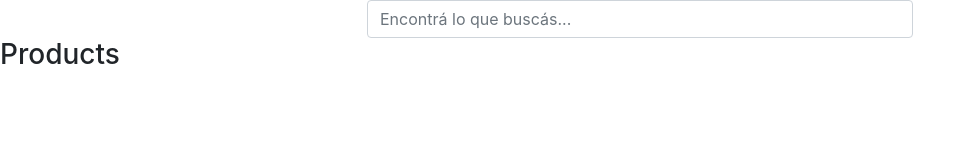
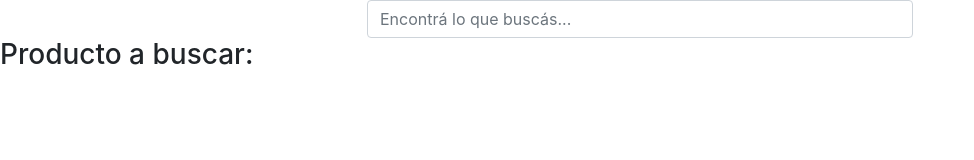
Before and after one commit to flordemol/Proyecto-MeLi-con-React, a React (Create React App) app: page /products in a window 1280 px wide. Shown: the top 160 px of the page, without its empty margins (0-974 px from the left). Built offline with nearby package versions, Linux system fonts and the light colour scheme.

Commit message:
Manejar estado de busqueda pasando props a Header y Products

```diff
--- a/src/App.js
+++ b/src/App.js
@@ -1,8 +1,13 @@
+import { useState } from 'react';
 import Routes from './Routes/';
 
 function App() {
+
+  const [search, setSearch] = useState(null);
+  const handlerSearch = (product) => setSearch(product);
+
   return (
-    <Routes />
+    <Routes search={search} handlerSearch={handlerSearch}/>
   );
 }
 
--- a/src/Components/Header/Header.js
+++ b/src/Components/Header/Header.js
@@ -1,8 +1,21 @@
-import React, { useState } from 'react';
+import React from 'react';
 import { Container, Row, Col, Form, Button } from 'react-bootstrap';
+import { useHistory } from 'react-router-dom';
 
-const Header = React.memo(() => {
-    const search = (e) => {}
+const Header = React.memo(({handlerSearch}) => {
+
+    const history = useHistory();
+
+    const search = (e) => {
+        // e.target[0].value
+        e.preventDefault();
+        const [{value}] = e.target;
+        const trimValue = value.trim();
+        if(trimValue){
+            handlerSearch(trimValue);
+            history.push(`/products?search=${trimValue}`);
+        }
+    }
 
     return (
         <Container>
--- a/src/Pages/Products/Products.js
+++ b/src/Pages/Products/Products.js
@@ -1,9 +1,14 @@
-const Products = () => {
+import PropTypes from "prop-types";
+
+const Products = ({search}) => {
     return (
         <>
-            <h3>Products</h3>
+            <h3>Producto a buscar: {search}</h3>
         </>
      );
 }
 
+Products.propTypes = {
+    search: PropTypes.string,
+}
 export default Products;
--- a/src/Routes/index.js
+++ b/src/Routes/index.js
@@ -4,13 +4,15 @@ import Header from "./../Components/Header/Header";
 import Products from "./../Pages/Products";
 
 
-const Routes = () => {
+const Routes = ({ search, handlerSearch }) => {
     return (
         <Router>
-            <Header />
+            <Header handlerSearch={handlerSearch} />
             <Switch>
                 <Route path="/" exact component={Home}/>
-                <Route path="/products" component={Products}/>
+                <Route path="/products">
+                    <Products search={search}/>
+                </Route>
             </Switch>
         </Router>
      );
```
